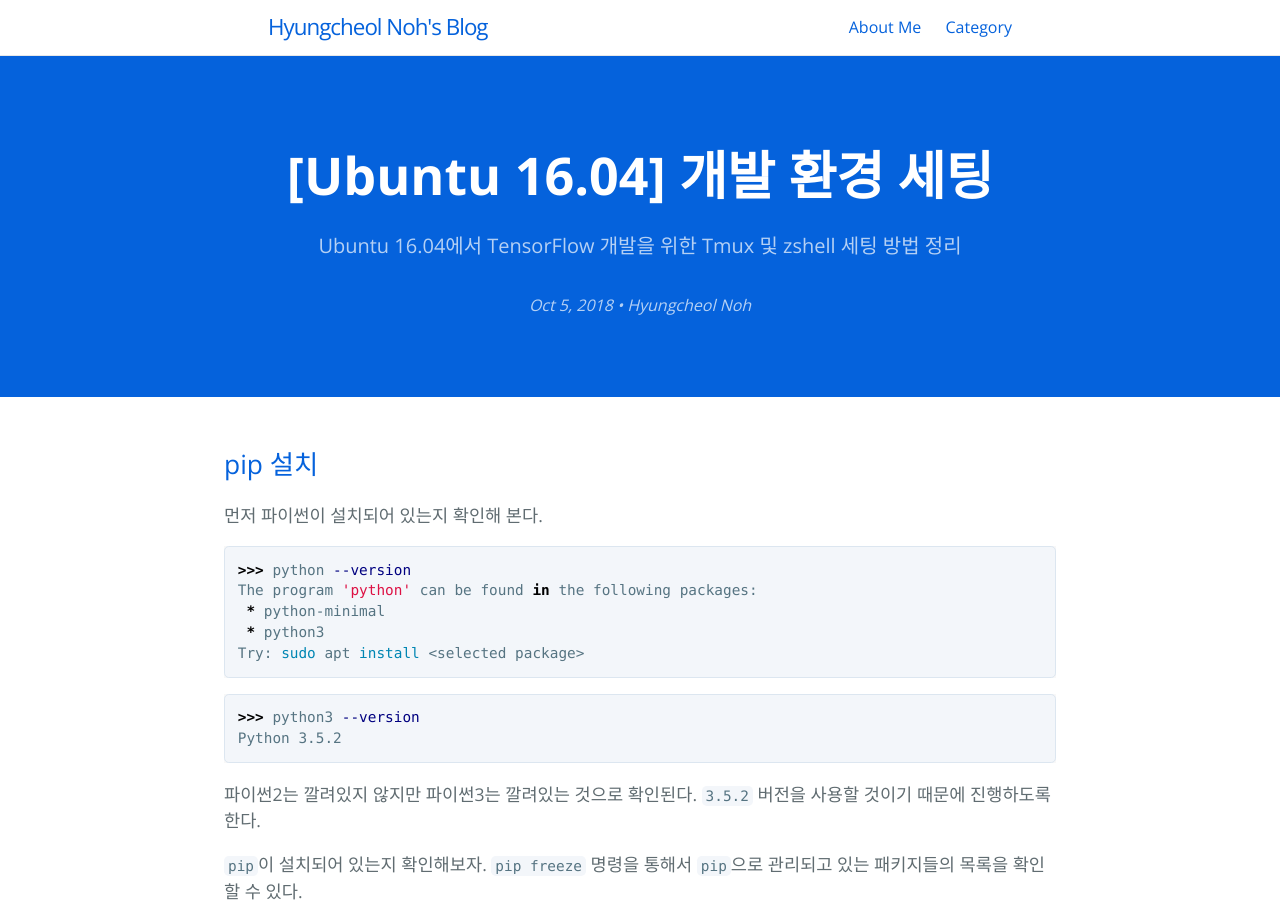
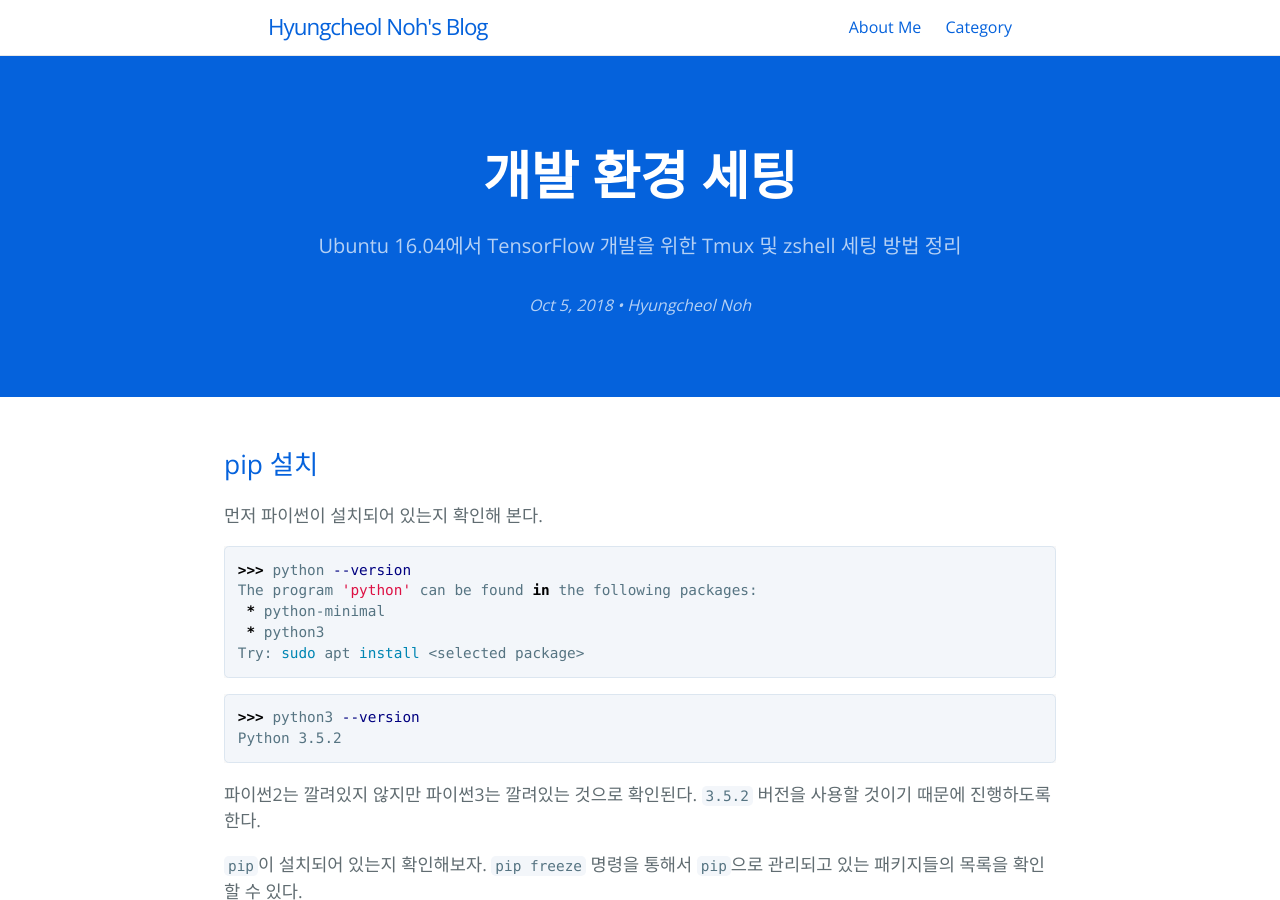
Before and after one commit to hcnoh/hcnoh.github.io, a Jekyll site: the page built from _posts/2018-10-05-development-environment-setting.md, in a window 1280 px wide and 900 px high. Built offline with Jekyll 4.4.1, drawn with Linux system fonts in a browser that asks for light colours; comment, search, counter and statistics services are not loaded.

Commit message:
Update 2018-10-05-development-environment-setting.md

```diff
--- a/_posts/2018-10-05-development-environment-setting.md
+++ b/_posts/2018-10-05-development-environment-setting.md
@@ -1,6 +1,6 @@
 ---
 layout: post
-title: "[Ubuntu 16.04] 개발 환경 세팅"
+title: "개발 환경 세팅"
 date: 2018-10-05 18:49:38
 tagline: "Ubuntu 16.04에서 TensorFlow 개발을 위한 Tmux 및 zshell 세팅 방법 정리"
 categories:
```
